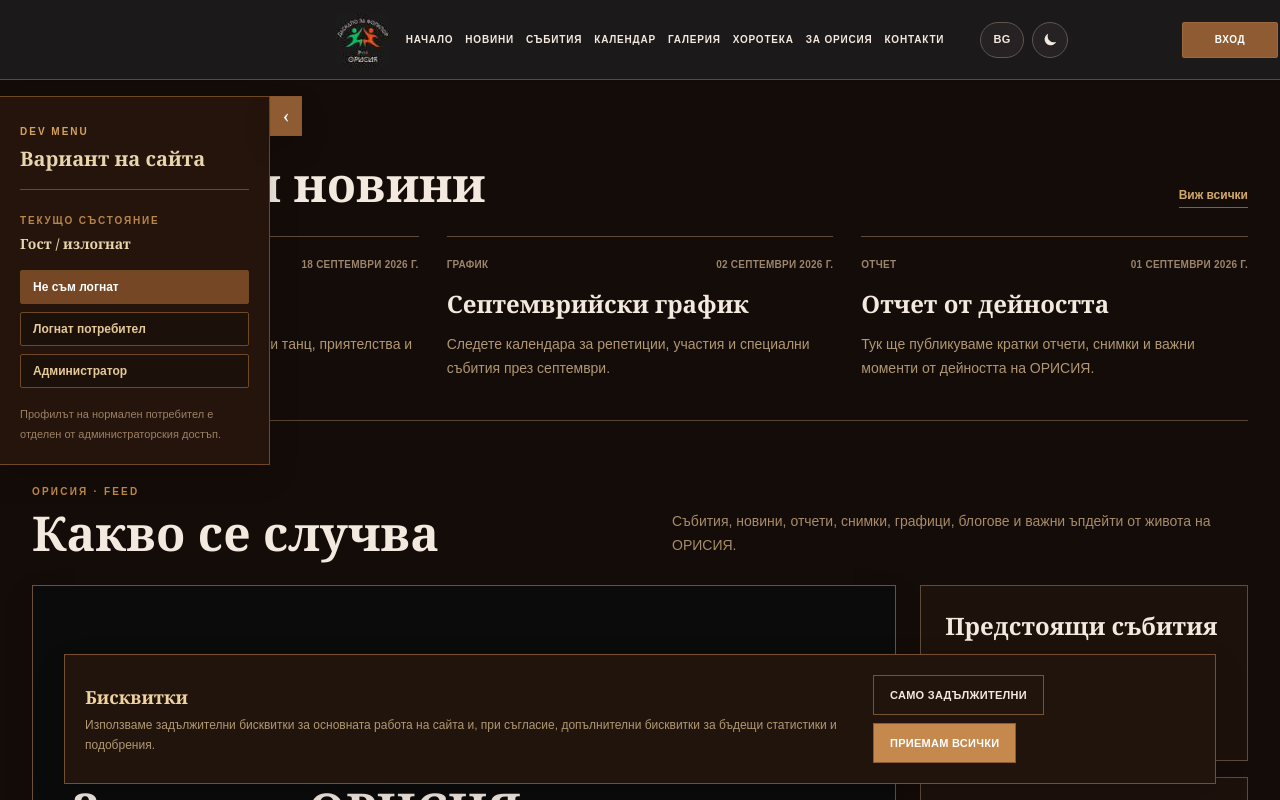
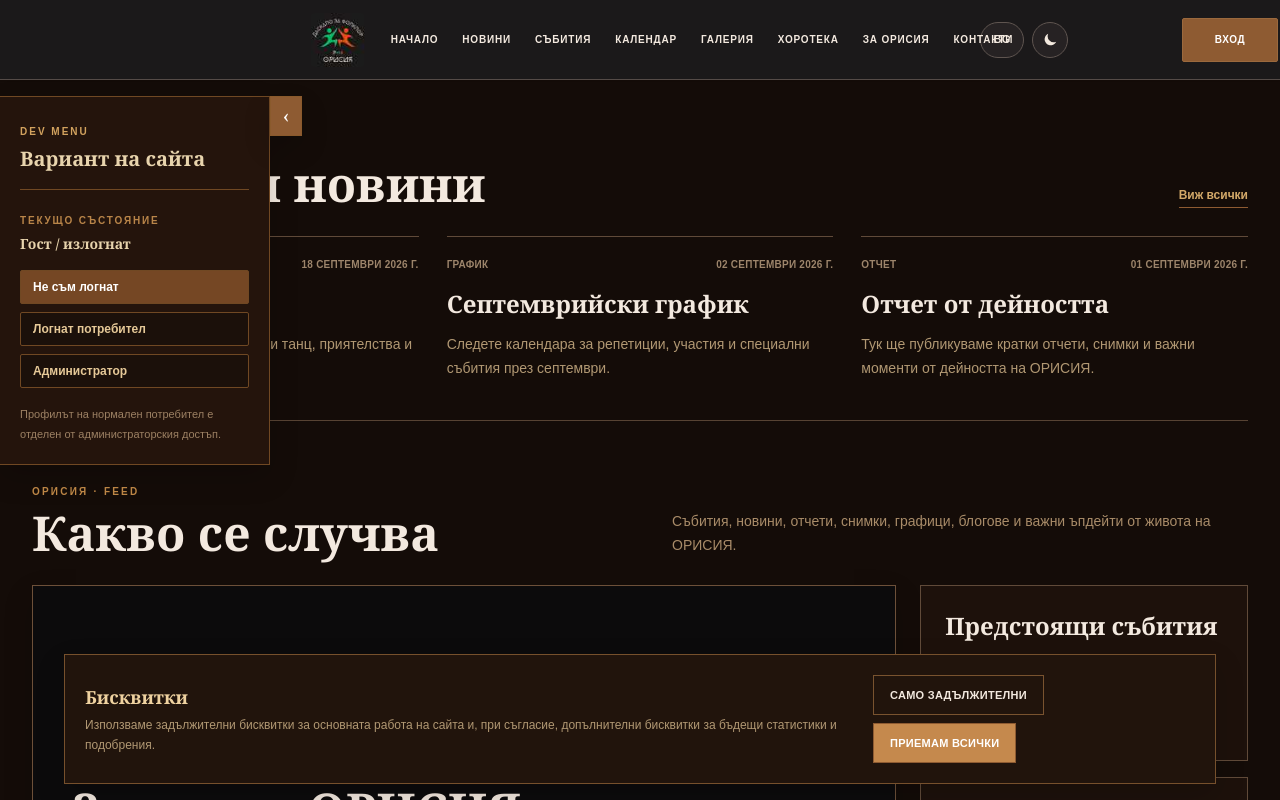
Before and after one commit to viktor132607/Orisia.Client, a Next.js app: page / in a window 1280 px wide. Shown: the top 800 px of the page. Built offline with nearby package versions, Linux system fonts and the light colour scheme.

Commit message:
Expand navbar link click areas

```diff
--- a/src/components/Navbar.tsx
+++ b/src/components/Navbar.tsx
@@ -66,7 +66,7 @@ export default function Navbar() {
   const loggedIn = role !== "guest";
   const isAdmin = role === "admin";
   const isBg = language === "bg";
-  const navLink = "flex-none font-sans text-[10px] font-black uppercase tracking-[.08em] text-orisia-light transition hover:text-white 2xl:text-[12px]";
+  const navLink = "inline-flex h-12 flex-none items-center justify-center px-2.5 font-sans text-[10px] font-black uppercase tracking-[.08em] text-orisia-light transition hover:text-white 2xl:px-3 2xl:text-[12px]";
   const mobileLink = "flex min-h-14 items-center border-b border-[#403a38] px-7 font-sans text-[15px] font-black uppercase tracking-[.08em] text-orisia-light transition hover:bg-[#272324] hover:text-white";
 
   const navItems = [
@@ -94,7 +94,7 @@ export default function Navbar() {
             <img className="h-[54px] w-[54px] rounded object-cover" src="/orisia-logo.svg" alt={isBg ? "Лого на ОРИСИЯ" : "ORISIA logo"} />
           </Link>
 
-          <nav className="flex items-center justify-center gap-3 whitespace-nowrap 2xl:gap-5" aria-label={isBg ? "Основна навигация" : "Main navigation"}>
+          <nav className="flex items-center justify-center gap-1 whitespace-nowrap 2xl:gap-2" aria-label={isBg ? "Основна навигация" : "Main navigation"}>
             {navItems.map((item) => <Link key={item.href} className={navLink} href={item.href}>{item.label}</Link>)}
           </nav>
         </div>
@@ -102,13 +102,13 @@ export default function Navbar() {
         <div className="ml-auto hidden w-[300px] flex-none grid-cols-[90px_96px_96px] items-center gap-2 whitespace-nowrap pl-6 xl:grid">
           <SitePreferences />
           <span className="flex w-full items-center justify-center">
-            {loggedIn ? <Link href="/account" className="flex min-h-9 w-full items-center justify-center px-1 font-sans text-[10px] font-extrabold uppercase tracking-[.06em] text-orisia-light hover:text-white 2xl:text-[12px]">{text.profile}</Link> : null}
+            {loggedIn ? <Link href="/account" className="flex min-h-11 w-full items-center justify-center px-2 font-sans text-[10px] font-extrabold uppercase tracking-[.06em] text-orisia-light hover:text-white 2xl:text-[12px]">{text.profile}</Link> : null}
           </span>
           <span className="flex w-full items-center justify-center">
             {loggedIn ? (
-              <Link href="/" className="flex min-h-9 w-full items-center justify-center rounded-sm border border-[#9b693d] bg-[#8e5b32] px-1 font-sans text-[10px] font-black uppercase tracking-[.06em] text-white transition hover:bg-[#a96b38] 2xl:text-[12px]" onClick={logout}>{text.logout}</Link>
+              <Link href="/" className="flex min-h-11 w-full items-center justify-center rounded-sm border border-[#9b693d] bg-[#8e5b32] px-2 font-sans text-[10px] font-black uppercase tracking-[.06em] text-white transition hover:bg-[#a96b38] 2xl:text-[12px]" onClick={logout}>{text.logout}</Link>
             ) : (
-              <Link href="/login" className="flex min-h-9 w-full items-center justify-center rounded-sm border border-[#9b693d] bg-[#8e5b32] px-1 font-sans text-[10px] font-black uppercase tracking-[.06em] text-white transition hover:bg-[#a96b38] 2xl:text-[12px]">{text.login}</Link>
+              <Link href="/login" className="flex min-h-11 w-full items-center justify-center rounded-sm border border-[#9b693d] bg-[#8e5b32] px-2 font-sans text-[10px] font-black uppercase tracking-[.06em] text-white transition hover:bg-[#a96b38] 2xl:text-[12px]">{text.login}</Link>
             )}
           </span>
         </div>
```
